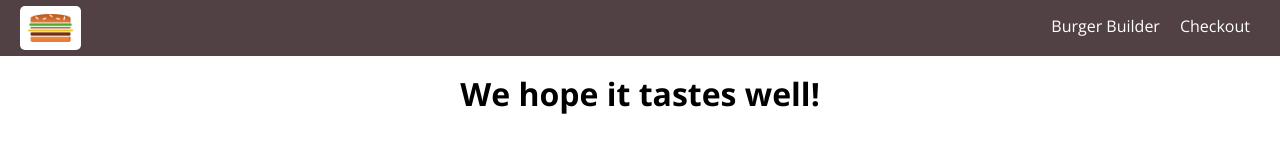
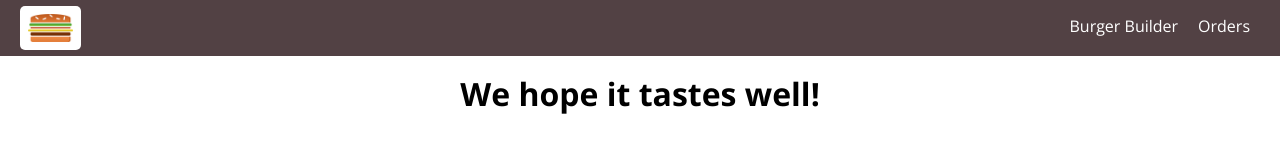
Before and after one commit to viktoria17/burger-builder, a React app: page /checkout in a window 1280 px wide. Shown: the top 141 px of the page. Built offline with nearby package versions, Linux system fonts and the light colour scheme; the HTML template or start-up script is replaced by a standard one.

Commit message:
Add Orders page and Navigation links

```diff
--- a/src/App.js
+++ b/src/App.js
@@ -5,6 +5,7 @@ import './App.css';
 import Layout from './hoc/Layout/Layout';
 import BurgerBuilder from './containers/BurgerBuilder/BurgerBuilder';
 import Checkout from './containers/Checkout/Checkout';
+import Orders from './containers/Orders/Orders';
 
 class App extends Component {
 	render() {
@@ -12,6 +13,7 @@ class App extends Component {
 			<Layout>
 				<Switch>
 					<Route path="/checkout" component={Checkout} />
+					<Route path="/orders" component={Orders} />
 					<Route path="/" exact component={BurgerBuilder} />
 				</Switch>
 			</Layout>
--- a/src/components/Navigation/NavigationItems/NavigationItem/NavigationItem.js
+++ b/src/components/Navigation/NavigationItems/NavigationItem/NavigationItem.js
@@ -1,13 +1,15 @@
 import React from 'react';
+import { NavLink } from 'react-router-dom';
 
 import classes from './NavigationItem.css';
 
-const navigationItem = ({ link, children, active }) => (
+const navigationItem = ({ link, children, exact }) => (
 	<li className={classes.NavigationItem}>
-		<a
-			className={active ? 'active' : null}
-			href={link}
-		>{children}</a>
+		<NavLink
+			activeClassName={classes.active}
+			to={link}
+			exact={exact}
+		>{children}</NavLink>
 	</li>
 );
 
--- a/src/components/Navigation/NavigationItems/NavigationItems.js
+++ b/src/components/Navigation/NavigationItems/NavigationItems.js
@@ -5,10 +5,10 @@ import NavigationItem from './NavigationItem/NavigationItem';
 
 const NavigationItems = () => (
 	<ul className={classes.NavigationItems}>
-		<NavigationItem link="/" active>
+		<NavigationItem link="/" exact>
 			Burger Builder
 		</NavigationItem>
-		<NavigationItem link="/">Checkout</NavigationItem>
+		<NavigationItem link="/orders">Orders</NavigationItem>
 	</ul>
 );
 
```
